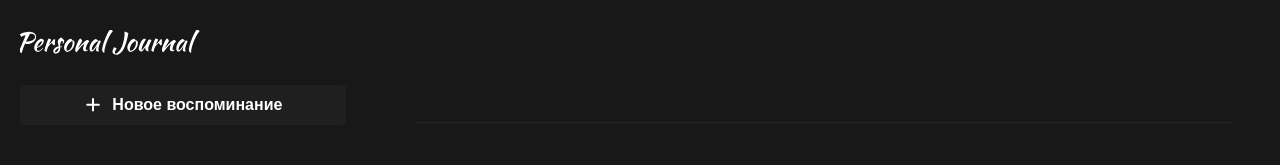
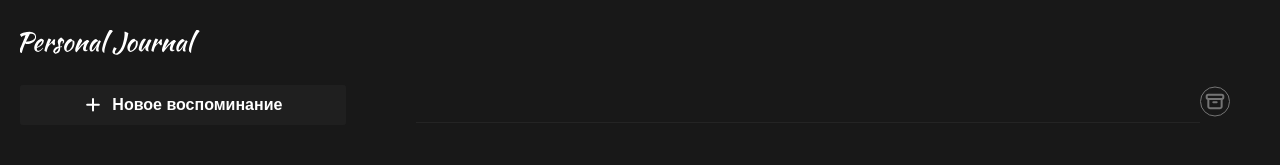
Before and after one commit to CloudMamoru/personal_journal--pet--, a React (Vite) app: page / in a window 1280 px wide. Shown: the top 165 px of the page. Built offline with nearby package versions, Linux system fonts and the light colour scheme.

Commit message:
Added ability to change and delete posts

```diff
--- a/src/App.jsx
+++ b/src/App.jsx
@@ -8,6 +8,7 @@ import JournalList from './components/JournalList/JournalList';
 import Body from './layouts/Body/Body';
 import LeftPanel from './layouts/LeftPanel/LeftPanel';
 import { useLocalStorage } from './hooks/use-localstorage.hook';
+import { useMemo, useState } from 'react';
 
 function mapPosts(posts) {
 	if (!posts) {
@@ -21,14 +22,45 @@ function mapPosts(posts) {
 
 function App() {
 	const [posts, setPosts] = useLocalStorage('data');
+	const [selectedIdPost, setSelectedIdPost] = useState();
+
+	const selectedPost = useMemo(() => {
+		if (selectedIdPost !== undefined) {
+			return posts.filter(el => el.id === selectedIdPost);
+		}
+		return [{
+			title: '',
+			date: '',
+			tag: '',
+			text: ''
+		}];
+	}, [posts, selectedIdPost]);
 
 	const addPost = (post) => {
+		if (selectedIdPost === undefined) {
 			setPosts([...mapPosts(posts), {
 				id: Math.max(...posts.map(el => el.id), 0) + 1,
 				title: post.title,
 				date: new Date(post.date),
 				text: post.text
 			}]);
+		} else {
+			console.log(post);
+			setPosts([...mapPosts(posts).filter(el => el.id !== selectedIdPost), {
+				id: selectedIdPost,
+				title: post.title,
+				date: new Date(post.date),
+				text: post.text
+			}]);
+			setSelectedIdPost(undefined);
+		}
+	};
+
+	const deletePost = () => {
+		if (selectedIdPost) {
+			setPosts([...mapPosts(posts).filter(el => el.id !== selectedIdPost)]);
+			setSelectedIdPost(undefined);
+		}
 	};
 
 	const sortPosts = (a, b) => {
@@ -42,10 +74,10 @@ function App() {
 		<div className='app'>
 			<LeftPanel>
 				<Header />
-				<JournalAddButton />
+				<JournalAddButton setSelectedIdPost={setSelectedIdPost} />
 				<JournalList>
 					{ posts?.length ? posts.sort(sortPosts).map(post => (
-						<CardButton key={post.id}>
+						<CardButton key={post.id} id={post.id} setSelectedIdPost={setSelectedIdPost} >
 							<JournalItem
 								title={post.title}
 								date={post.date}
@@ -57,7 +89,7 @@ function App() {
 				</JournalList>
 			</LeftPanel>
 			<Body>
-				<JournalForm addPost={addPost} />
+				<JournalForm addPost={addPost} deletePost={deletePost} post={selectedPost} />
 			</Body>
 		</div>
 	);
--- a/src/components/CardButton/CardButton.jsx
+++ b/src/components/CardButton/CardButton.jsx
@@ -1,8 +1,14 @@
 import styles from './CardButton.module.css';
 
-export const CardButton = ({ children, className }) => {
+export const CardButton = ({ children, className, setSelectedIdPost, id }) => {
 	const cl = styles.cardButton + (className ? ' ' + className : '');
 	return (
-		<button className={cl}>{children}</button>
+		<>
+			{ id !== undefined ?
+				<button className={cl} onClick={() => setSelectedIdPost(id)}>{children}</button>
+				:
+				<button className={cl} onClick={() => setSelectedIdPost(undefined)}>{children}</button>
+			}
+		</>
 	);
 };
--- a/src/components/JournalAddButton/JournalAddButton.jsx
+++ b/src/components/JournalAddButton/JournalAddButton.jsx
@@ -1,9 +1,9 @@
 import { CardButton } from '../CardButton/CardButton';
 import styles from './JournalAddButton.module.css';
 
-const JournalAddButton = () => {
+const JournalAddButton = ({setSelectedIdPost}) => {
 	return (
-		<CardButton className={styles.journalAdd }>
+		<CardButton className={styles.journalAdd} setSelectedIdPost={setSelectedIdPost} >
 			<img src="/plus.svg" alt="плюс" /> Новое воспоминание
 		</CardButton>
 	);
--- a/src/components/JournalForm/JournalForm.jsx
+++ b/src/components/JournalForm/JournalForm.jsx
@@ -4,12 +4,16 @@ import styles from './JournalForm.module.css';
 import cn from 'classnames';
 import { formReducer, INITIAL_STATE } from './JournalForm.state';
 
-export const JournalForm = ({addPost}) => {
+export const JournalForm = ({addPost, deletePost, post}) => {
 	const [formState, dispatchFormState] = useReducer(formReducer, INITIAL_STATE);
 	const { isValid, values, isFormReadyToSubmit } = formState;
 	const titleRef = useRef();
 	const dateRef = useRef();
 	const textRef = useRef();
+
+	useEffect(() => {
+		dispatchFormState({type: 'SET_VALUES_FROM_SELECTED_POST', payload: post[0]});
+	}, [post]);
 
 	const focusError = (isValid) => {
 		switch (true) {
@@ -37,7 +41,6 @@ export const JournalForm = ({addPost}) => {
 	}, [isValid]);
 
 
-
 	useEffect(() => {
 		if (isFormReadyToSubmit) {
 			addPost(values);
@@ -50,9 +53,15 @@ export const JournalForm = ({addPost}) => {
 		dispatchFormState({type: 'SUBMIT'});
 	};
 
+	const deleteJournalItem = (event) => {
+		event.preventDefault();
+		dispatchFormState({ type: 'RESET_VALUES' });
+		deletePost();
+	};
+
 	const setValues = (e) => {
 		dispatchFormState({
-			type: 'SET_VALUES',
+			type: 'SET_VALUE',
 			payload: {
 				name: e.target.name,
 				value: e.target.value
@@ -63,7 +72,7 @@ export const JournalForm = ({addPost}) => {
 	return (
 		<>
 			<form className={styles.journalForm} onSubmit={addJournalItem}>
-				<div>
+				<div className={styles.firstInput}>
 					<input
 						ref={titleRef}
 						type="text"
@@ -74,6 +83,7 @@ export const JournalForm = ({addPost}) => {
 							[styles.invalid]: !isValid.title,
 							[styles.voidInput]: true
 						})} />
+					<img className={styles.imgButton} src='/delete.svg' alt='delete' onClick={deleteJournalItem} />
 				</div>
 				<div className={styles.wrapper}>
 					<img src='/calendar.svg' alt='calendar' />
--- a/src/components/JournalForm/JournalForm.module.css
+++ b/src/components/JournalForm/JournalForm.module.css
@@ -83,3 +83,16 @@
   border: 2px solid red;
   background: rgb(152, 48, 48);
 }
+
+.firstInput {
+  display: flex;
+}
+
+.imgButton {
+  transition: transform 0.2s;
+  cursor: pointer;
+}
+
+.imgButton:hover {
+  transform: scale(1.1);
+}
--- a/src/components/JournalForm/JournalForm.state.js
+++ b/src/components/JournalForm/JournalForm.state.js
@@ -31,7 +31,7 @@ export function formReducer(state, action) {
 			isFormReadyToSubmit: titleValidity && dateValidity && textValidity
 		};
 	}
-	case 'SET_VALUES': {
+	case 'SET_VALUE': {
 		const newValues = {
 			...state.values,
 			[action.payload.name]: action.payload.value
@@ -41,5 +41,14 @@ export function formReducer(state, action) {
 	case 'RESET_VALUES': {
 		return {...state, values: INITIAL_STATE.values, isFormReadyToSubmit: false};
 	}
+	case 'SET_VALUES_FROM_SELECTED_POST': {
+		const newValues = {
+			title: action.payload.title,
+			date: action.payload.date ? new Date(action.payload.date).toISOString().split('T')[0] : '',
+			tag: action.payload.tag === undefined ? '' : action.payload.tag,
+			text: action.payload.text
+		};
+		return {...state, values: newValues};
+	}
 	}
 }
--- a/src/components/JournalItem/JournalItem.jsx
+++ b/src/components/JournalItem/JournalItem.jsx
@@ -1,7 +1,6 @@
 import styles from './JournalItem.module.css';
 
 export const JournalItem = (props) => {
-	console.log(props.date);
 	const formatDate = new Intl.DateTimeFormat('ru-Ru').format(new Date(props.date));
 
 	return (
```
Also changed, not shown: public/delete.svg (added). Lines whose indentation alone changed are shown as unchanged.
